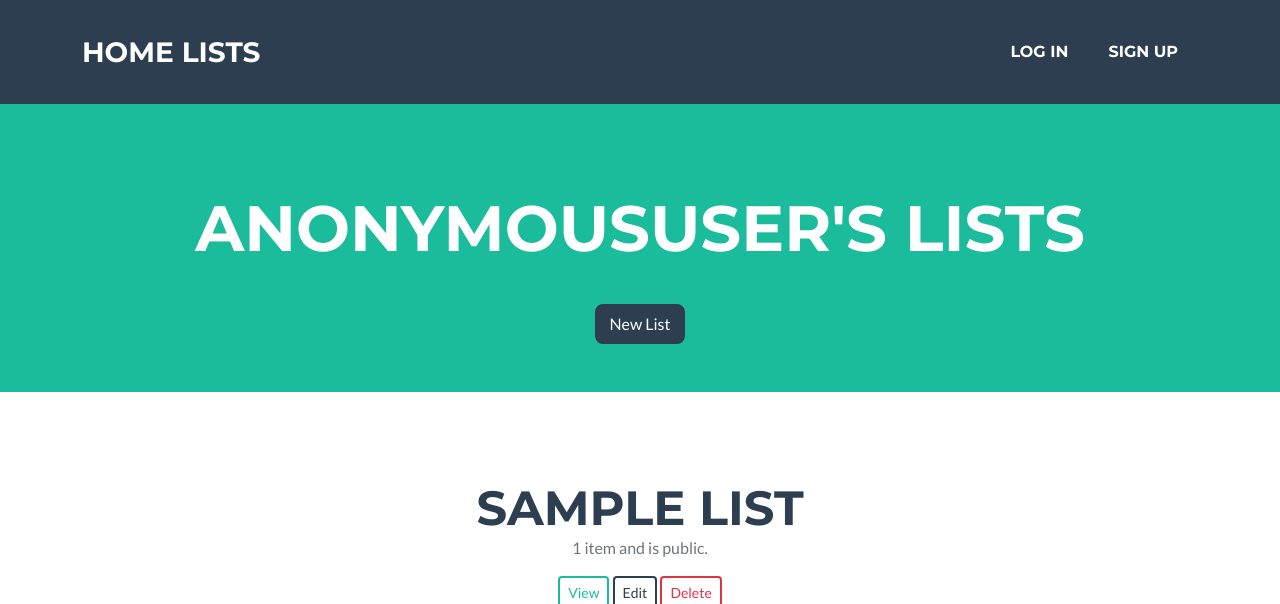
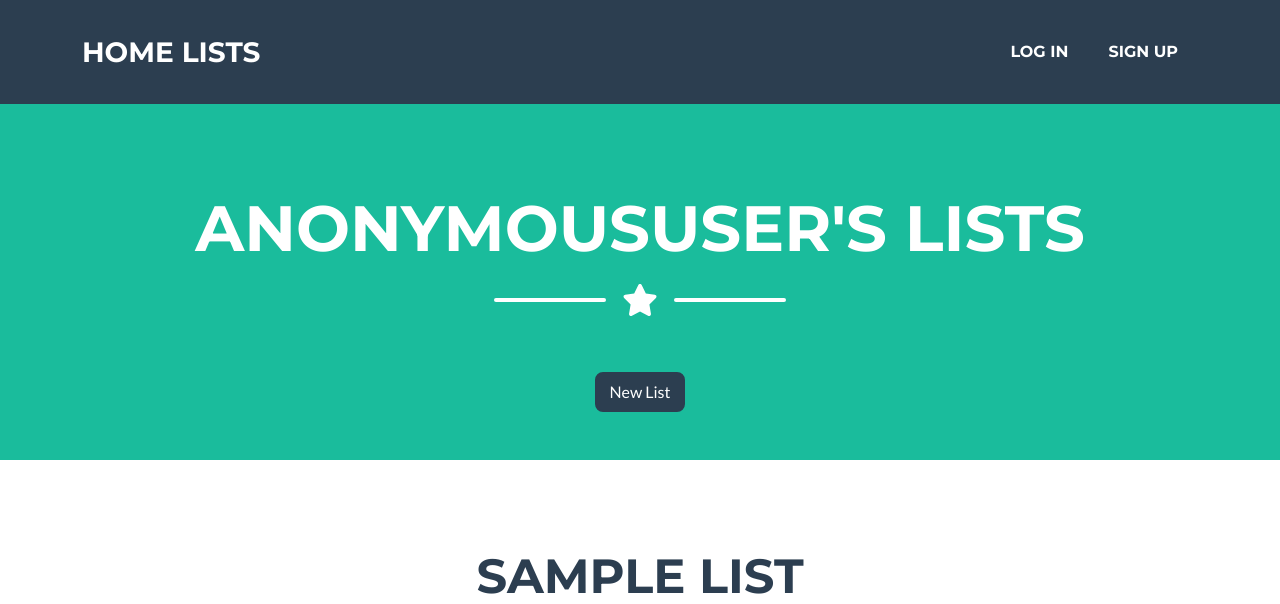
Before and after one commit to jay3ss/django-playground, a Django app: page /lists/public/ in a window 1280 px wide. Shown: the top 604 px of the page. Run offline with Django 4.2, Linux system fonts and the light colour scheme; tables that the repository leaves empty hold one stand-in row (values such as "Sample post"); some libraries are stand-ins or nearby versions.

Commit message:
Add star and line divider and case if there are no lists to display

```diff
--- a/templates/lists/index.html
+++ b/templates/lists/index.html
@@ -8,12 +8,17 @@
     <div class="container d-flex align-items-center flex-column">
         <!-- Masthead Heading-->
         <h1 class="masthead-heading text-uppercase mb-0">{{ user }}'s Lists</h1>
+        <div class="divider-custom divider-light mb-0">
+            <div class="divider-custom-line"></div>
+            <div class="divider-custom-icon"><i class="fas fa-star"></i></div>
+            <div class="divider-custom-line"></div>
+        </div>
         <div><a class="btn btn-secondary mt-5" href="{% url 'list_new' %}">New List</a></div>
     </div>
 </header>
 <section class="page-section lists">
+    <div class="container d-flex align-items-center flex-column mb-5">
     {% for list_obj in lists %}
-    <div class="container d-flex align-items-center flex-column mb-5">
         <h2 class="page-section-heading text-center text-uppercase text-secondary">
             {{ list_obj.title }}
         </h2>
@@ -27,7 +32,12 @@
             <a href="#" class="btn btn-sm btn-outline-secondary">Edit</a>
             <a href="#" class="btn btn-sm btn-outline-danger">Delete</a>
         </div>
+        {% empty %}
+        <p class="text-center fs-4 text">
+            Looks like there's nothing here. How about you create a
+            <a class="" href="{% url 'list_new' %}">new list</a>?
+        </p>
+        {% endfor %}
     </div>
-    {% endfor %}
 </section>
 {% endblock content %}
```
